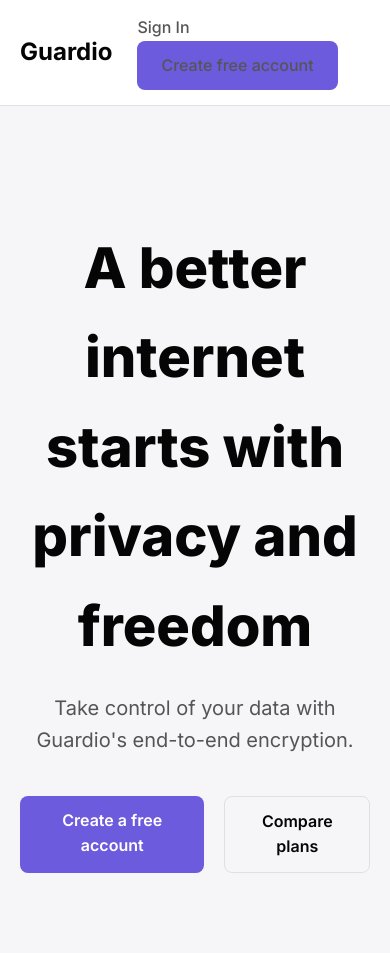
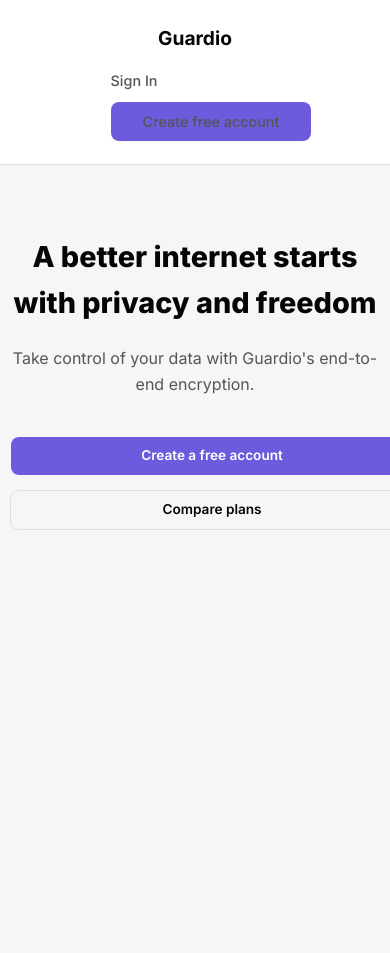
Before and after one commit to RejeeshKoshy/Guardio, a Flask app: page / in a window 390 px wide. After the commit the page ends 530 px from the top, so only its background shows below. Run offline with Flask 3, Linux system fonts and the light colour scheme; parts of the project's set-up code (start-up, migrations or seed data) failed here and were passed over.

Commit message:
Improve website responsiveness and element display across different screen sizes
Add responsive design media queries to static/style.css to adjust layout, font sizes, and element visibility for various screen breakpoints (max-width: 1200px, 992px, 768px, 576px).

Replit-Commit-Author: Agent
Replit-Commit-Session-Id: 13b5cf5d-379c-401a-bb4e-062934a686e2
Replit-Commit-Checkpoint-Type: intermediate_checkpoint
Replit-Commit-Screenshot-Url: https://storage.googleapis.com/screenshot-production-us-central1/a61863d9-fa89-4a3d-85ee-813eb52971c8/13b5cf5d-379c-401a-bb4e-062934a686e2/4dVin66

```diff
--- a/static/style.css
+++ b/static/style.css
@@ -233,4 +233,180 @@ tr:hover {
     display: flex;
     justify-content: center;
     gap: 20px;
+    flex-wrap: wrap;
 }
+
+/* --- Responsive Design --- */
+@media (max-width: 1200px) {
+    .container {
+        max-width: 960px;
+    }
+}
+
+@media (max-width: 992px) {
+    .container {
+        max-width: 720px;
+    }
+
+    .hero h1 {
+        font-size: 2.8rem;
+    }
+
+    .nav {
+        flex-direction: column;
+        gap: 15px;
+    }
+
+    .nav-links {
+        display: flex;
+        flex-wrap: wrap;
+        justify-content: center;
+        gap: 15px;
+    }
+
+    .nav-links a {
+        margin-left: 0;
+    }
+}
+
+@media (max-width: 768px) {
+    .container {
+        max-width: 540px;
+        padding: 0 15px;
+    }
+
+    .hero {
+        padding: 50px 0;
+    }
+
+    .hero h1 {
+        font-size: 2.2rem;
+    }
+
+    .hero p {
+        font-size: 1.1rem;
+    }
+
+    .hero-buttons {
+        flex-direction: column;
+        align-items: center;
+        gap: 15px;
+    }
+
+    .btn {
+        padding: 10px 20px;
+        font-size: 0.9rem;
+    }
+
+    .nav {
+        padding: 10px 0;
+    }
+
+    .logo {
+        font-size: 1.3rem;
+    }
+
+    .nav-links {
+        flex-direction: column;
+        gap: 10px;
+    }
+
+    .admin-dropdown {
+        position: static;
+        display: block;
+        box-shadow: none;
+        border: none;
+        background: transparent;
+        min-width: auto;
+        padding: 0;
+    }
+
+    .admin-nav:hover .admin-dropdown {
+        display: block;
+    }
+
+    table {
+        font-size: 0.85rem;
+    }
+
+    th, td {
+        padding: 8px;
+    }
+
+    .form-container {
+        padding: 20px;
+    }
+
+    .form-group label {
+        font-size: 0.9rem;
+    }
+
+    .form-group input, .form-group textarea, .form-group select {
+        font-size: 0.9rem;
+        padding: 8px;
+    }
+}
+
+@media (max-width: 576px) {
+    .container {
+        max-width: 100%;
+        padding: 0 10px;
+    }
+
+    .hero h1 {
+        font-size: 1.8rem;
+    }
+
+    .hero p {
+        font-size: 1rem;
+    }
+
+    .form-container {
+        padding: 15px;
+        margin: 10px;
+    }
+
+    .btn {
+        padding: 8px 16px;
+        font-size: 0.85rem;
+        width: 100%;
+        text-align: center;
+    }
+
+    .nav {
+        padding: 8px 0;
+    }
+
+    .logo {
+        font-size: 1.2rem;
+    }
+
+    .nav-links a {
+        font-size: 0.9rem;
+    }
+
+    table {
+        font-size: 0.8rem;
+        display: block;
+        overflow-x: auto;
+        white-space: nowrap;
+    }
+
+    th, td {
+        padding: 6px;
+        min-width: 80px;
+    }
+
+    .flash-success, .flash-danger {
+        padding: 10px;
+        font-size: 0.9rem;
+    }
+
+    .hero-buttons {
+        width: 100%;
+    }
+
+    .hero-buttons .btn {
+        min-width: 200px;
+    }
+}
```
